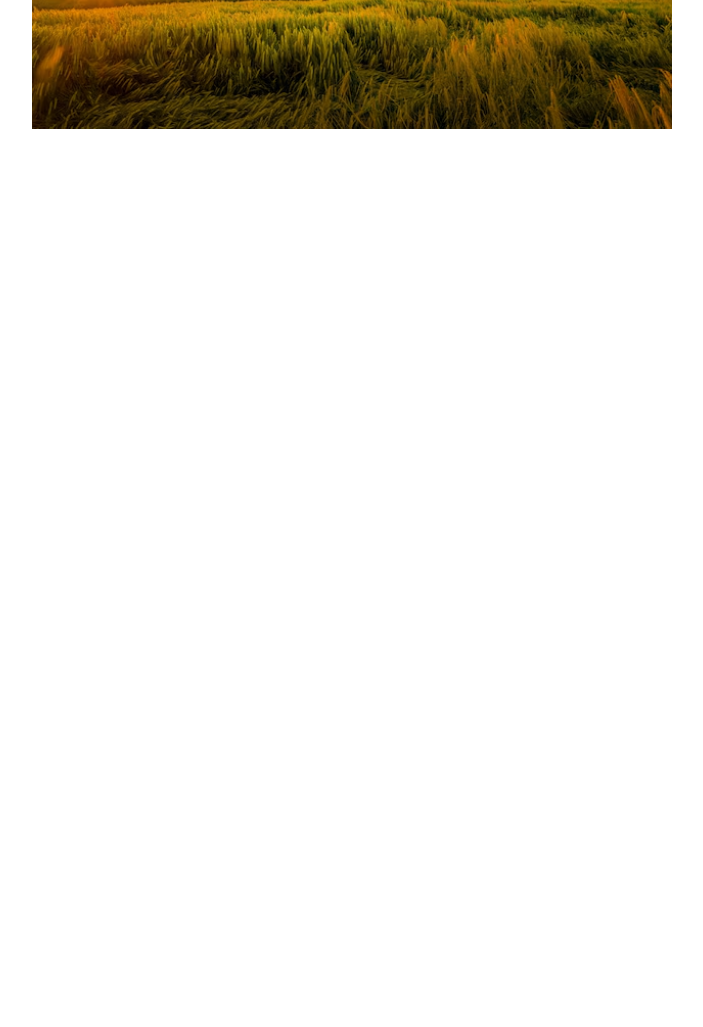
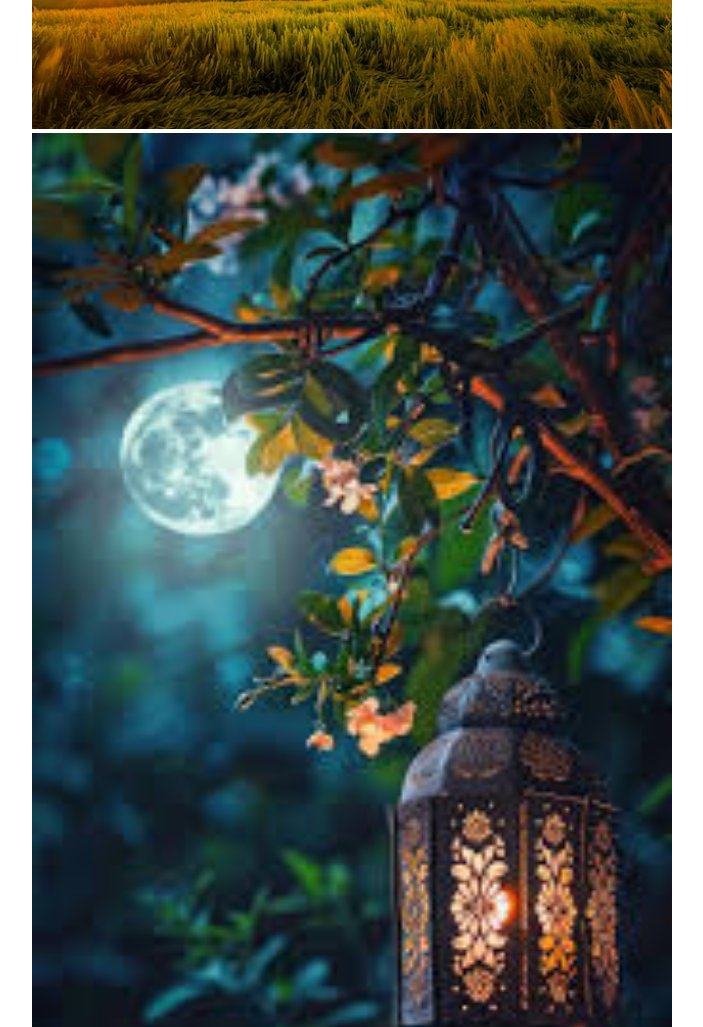
Before and after one commit to javedtk/newweb, a plain HTML site: page index.html in a window 1280 px wide. Shown: the part 540-1567 px from the top of the page, without its empty margins (288-991 px from the left). Before the commit the page ends 800 px from the top, so only its background shows below. Drawn offline with Linux system fonts and the light colour scheme; files that its build step writes are made by us from their sources.

Commit message:
Update index.html

```diff
--- a/index.html
+++ b/index.html
@@ -12,5 +12,6 @@
     <h1>Hello Welcome in this page</h1>
     <p>Good</p>
     <img src="image/Sunset.jpg" alt="Profile pic">
+    <img src="image/nat.jpeg" alt="Profile pic">
 </body>
 </html>
```
